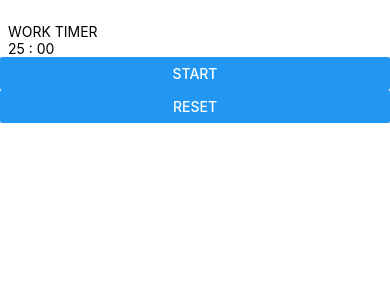
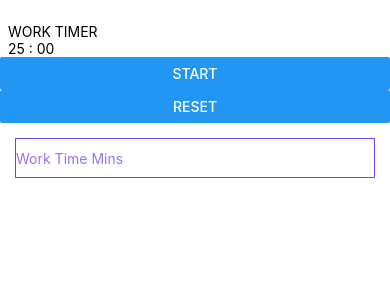
Before and after one commit to ahmedfarag9/pomodoro-timer, a React Native app: screen / in a window 390 px wide. Shown: the top 300 px of the page. Built offline with nearby package versions, Linux system fonts and the light colour scheme.

Commit message:
Added TextInptut element to get work mins from user

```diff
--- a/App.js
+++ b/App.js
@@ -216,6 +216,15 @@ export default class App extends React.Component {
 				<Text>  {minutes} : {seconds}    </Text>
 				<Button onPress={() => this.startOrPauseTimer()} title={this.state.timerOn_text} />
 				<Button onPress={() => this.resetTimer()} title="RESET" />
+
+	            <TextInput style = {styles.input}
+					underlineColorAndroid = "transparent"
+					placeholder = "Work Time Mins"
+					placeholderTextColor = "#9a73ef"
+					autoCapitalize = "none"
+					keyboardType={'numeric'}
+					onChangeText = {this.handleWorkTimeMins}/>
+
 			</View>
 		)
 	}
```
